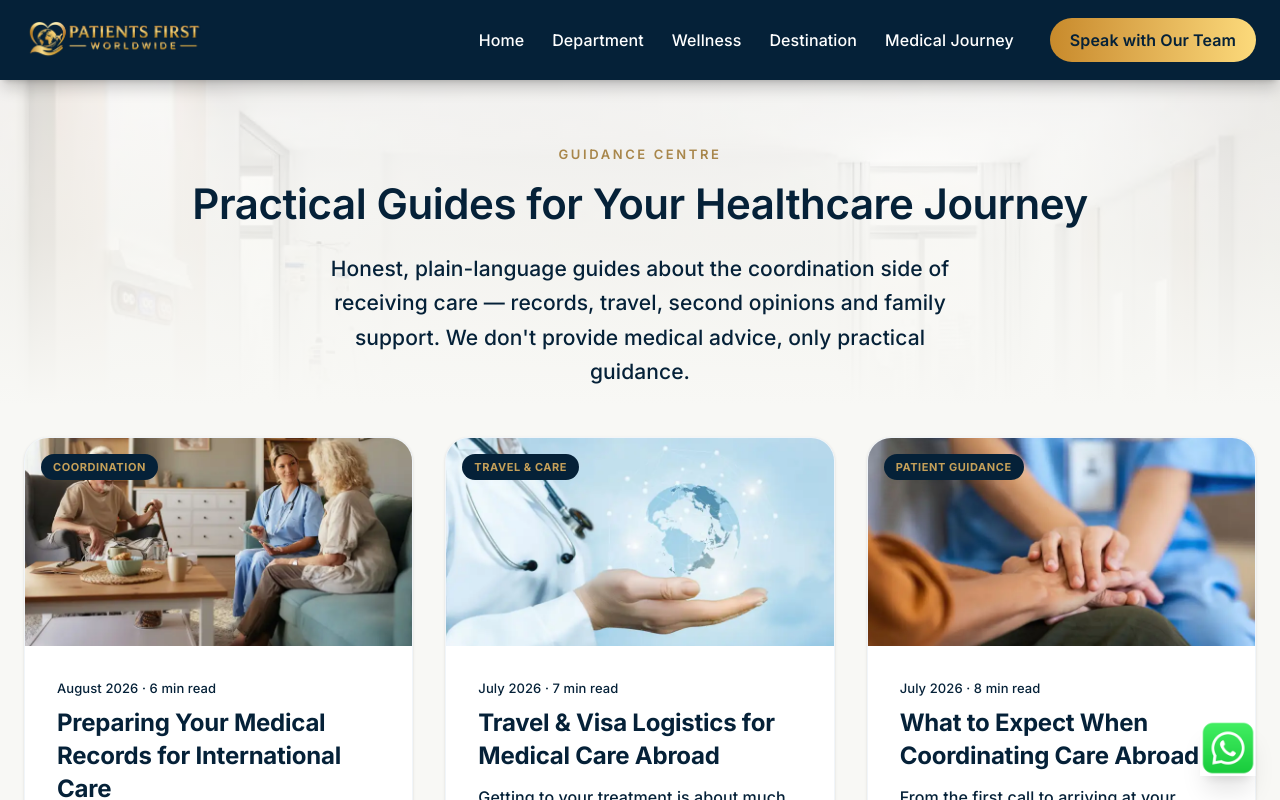
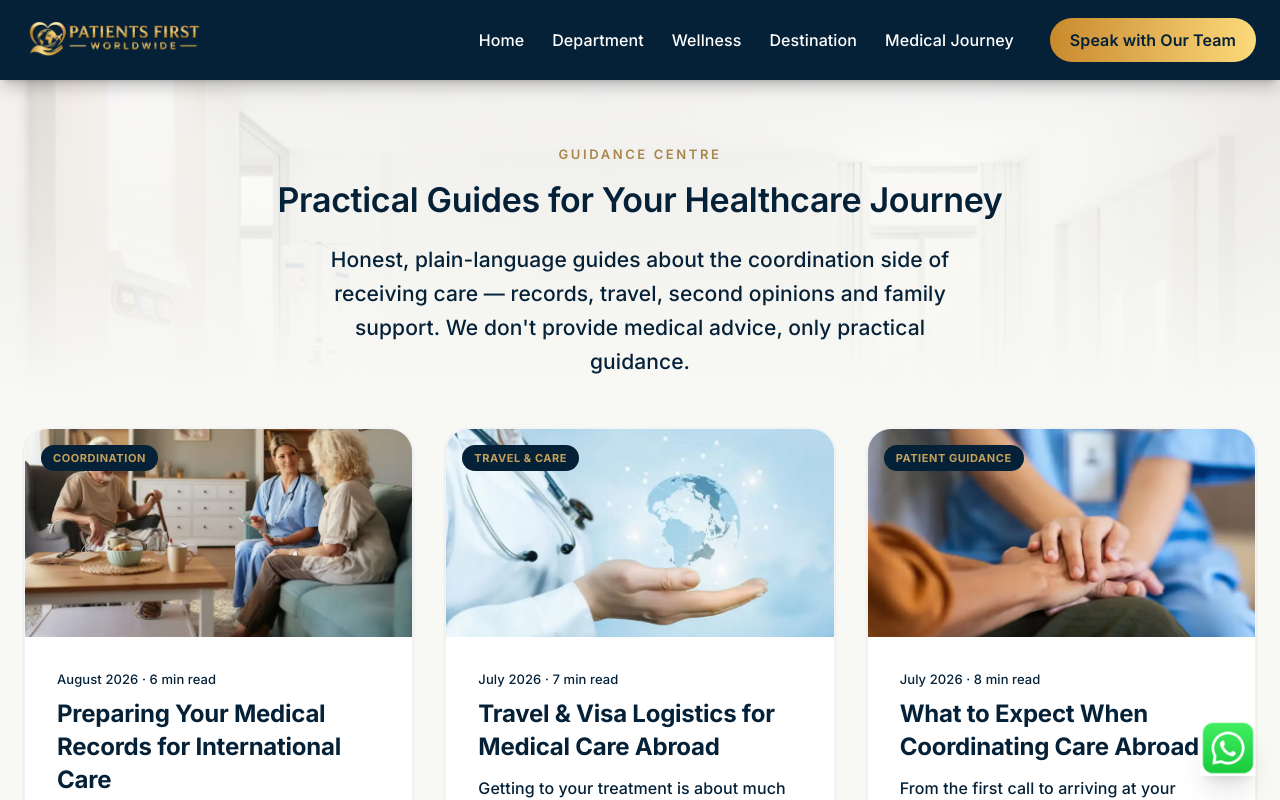
Before and after one commit to growizedigitaluae/patients-first--v2, a Next.js app: page /guides in a window 1280 px wide. Shown: the top 800 px of the page. Built offline with nearby package versions, Linux system fonts and the light colour scheme.

Commit message:
contact details updated

```diff
--- a/src/app/destinations/page.tsx
+++ b/src/app/destinations/page.tsx
@@ -138,8 +138,6 @@ export default function DestinationsPage() {
         }
         image="/hero-destination.webp"
         compact
-        wide
-        titleClass="text-3xl md:text-4xl md:whitespace-nowrap"
       >
         <p className="text-sm text-navy/90 leading-relaxed mt-5 max-w-2xl mx-auto border-l-4 border-gold pl-4 text-left">
           Patients First Worldwide is an independent patient support and healthcare coordination
--- a/src/app/faq/page.tsx
+++ b/src/app/faq/page.tsx
@@ -32,7 +32,6 @@ export default function FaqPage() {
         description="Straight answers about what we do, what we don't, and how we handle your information. If your question isn't here, just ask us directly."
         image="/support-background.webp"
         compact
-        titleClass="text-4xl md:text-5xl lg:text-6xl md:whitespace-nowrap"
       />
 
       <section className="pt-8 pb-14 px-6 max-w-3xl mx-auto">
--- a/src/app/medical-journey/page.tsx
+++ b/src/app/medical-journey/page.tsx
@@ -18,7 +18,6 @@ export default function MedicalJourneyPage() {
         description="Knowing what happens next can make all the difference. Navigating healthcare can involve many decisions, questions, and practical arrangements. At Patients First Worldwide, we’ve created a clear and structured process to help you understand what to expect from the moment you contact us."
         image="/journey.webp"
         compact
-        titleClass="text-3xl md:text-4xl lg:text-5xl md:whitespace-nowrap"
       >
         <Link
           href="/contact"
--- a/src/app/medical-specialties/page.tsx
+++ b/src/app/medical-specialties/page.tsx
@@ -47,7 +47,6 @@ export default function MedicalSpecialtiesPage() {
         description="Whether you’re seeking a second opinion, specialist care, or treatment closer to home or abroad, Patients First Worldwide helps you navigate your healthcare journey by connecting you with appropriate healthcare providers across a wide range of medical specialties."
         image="/feture-blog.webp"
         compact
-        titleClass="text-3xl md:text-4xl lg:text-5xl md:whitespace-nowrap"
       >
         <p className="text-xs text-navy mt-4 max-w-xl mx-auto">
           Medical advice, diagnosis, and treatment are provided exclusively by licensed
--- a/src/app/membership/page.tsx
+++ b/src/app/membership/page.tsx
@@ -139,7 +139,6 @@ export default function MembershipPage() {
         description="Stay connected with ongoing healthcare coordination, personalised support, and easier access to trusted healthcare services whenever you need them."
         image="/support-background.webp"
         compact
-        titleClass="text-2xl lg:text-3xl md:whitespace-nowrap"
       >
         <p className="text-xs text-navy mt-4 max-w-xl mx-auto">
           Receive ongoing healthcare coordination and patient support — not medical care.
--- a/src/components/ContactForm.tsx
+++ b/src/components/ContactForm.tsx
@@ -137,7 +137,7 @@ export function ContactForm() {
           id="message"
           name="message"
           rows={5}
-          placeholder="Share as much or as little as you're comfortable with — no medical detail is required to get started."
+          placeholder="Please share as much detail as you can about your situation, including any medical reports or test results you have."
           className={`${inputClass} resize-y`}
           defaultValue={state.values?.message}
         />
--- a/src/components/ui.tsx
+++ b/src/components/ui.tsx
@@ -9,6 +9,7 @@ export function PageHero({
   image,
   children,
   compact = false,
+  titleClass = "",
 }: {
   eyebrow: string;
   title: React.ReactNode;
@@ -16,6 +17,7 @@ export function PageHero({
   image: string;
   children?: React.ReactNode;
   compact?: boolean;
+  titleClass?: string;
 }) {
   return (
     <section className={`relative pt-36 ${compact ? "pb-4" : "pb-20"} px-6 overflow-hidden bg-ivory`}>
@@ -25,7 +27,7 @@ export function PageHero({
       </div>
       <div className="relative z-10 max-w-6xl mx-auto text-center">
         <p className="text-gold-dark font-semibold tracking-[0.2em] uppercase text-xs mb-4">{eyebrow}</p>
-        <h1 className="text-3xl md:text-4xl font-serif leading-[1.15] text-midnight md:whitespace-nowrap">{title}</h1>
+        <h1 className={`text-3xl md:text-4xl font-serif leading-[1.15] text-midnight md:whitespace-nowrap ${titleClass}`}>{title}</h1>
         {description && (
           <p className="mt-6 text-lg text-navy leading-relaxed max-w-2xl mx-auto">{description}</p>
         )}
```
